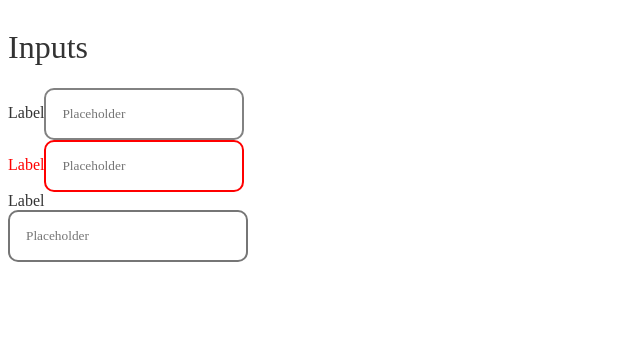
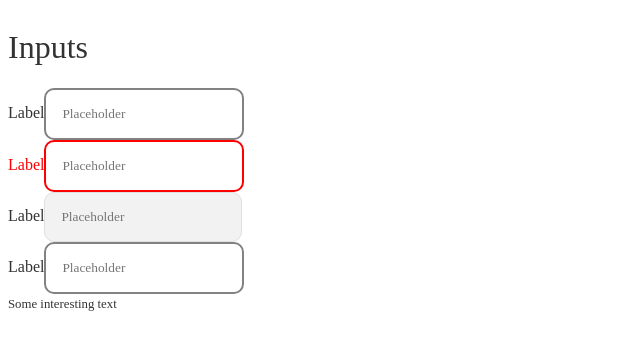
Before and after one commit to youhane/input_challenge, a React (Create React App) app: page / in a window 1280 px wide. Shown: the top 350 px of the page, without its empty margins (0-640 px from the left). Built offline with nearby package versions, Linux system fonts and the light colour scheme.

Commit message:
interesting text

```diff
--- a/src/App.js
+++ b/src/App.js
@@ -4,7 +4,7 @@ import Input from "./Input";
 const App = () => (
   <div className="App">
     <h1>Inputs</h1>
-    <Input />
+    <Input helperText={"Some interesting text"} />
     <GlobalStyle />
   </div>
 )
--- a/src/Default.styles.js
+++ b/src/Default.styles.js
@@ -16,4 +16,8 @@ export const InputDefault = styled.div`
     input:active + label{
         color: #2926FF;
     }
+
+    span{
+        font-size: .8rem;
+    }
 `
--- a/src/Disabled.styles.js
+++ b/src/Disabled.styles.js
@@ -4,4 +4,9 @@ export const DisabledInput = styled.div`
     display: flex;
     flex-direction: column;
     width: 15rem;
+
+    input{
+        background: #F2F2F2;
+        border: 1px solid #E0E0E0;
+    }
 `
--- a/src/Input.js
+++ b/src/Input.js
@@ -2,7 +2,7 @@ import { InputDefault } from "./Default.styles"
 import { DisabledInput } from "./Disabled.styles";
 import { ErrorInput } from "./Error.styles"
 
-const Input = () => (
+const Input = ({ helperText }) => (
     <div>
         <InputDefault>
             <label>
@@ -19,9 +19,17 @@ const Input = () => (
         <DisabledInput>
             <label>
                 Label
+                <input type={"text"} placeholder="Placeholder" />
             </label>
-            <input type={"text"} placeholder="Placeholder" />
         </DisabledInput>
+        <InputDefault>
+            <label>
+                Label
+                <input type={"text"} placeholder="Placeholder" />
+                <br></br>
+                <span>{helperText}</span>
+            </label>
+        </InputDefault>
     </div>
 )
 
```
